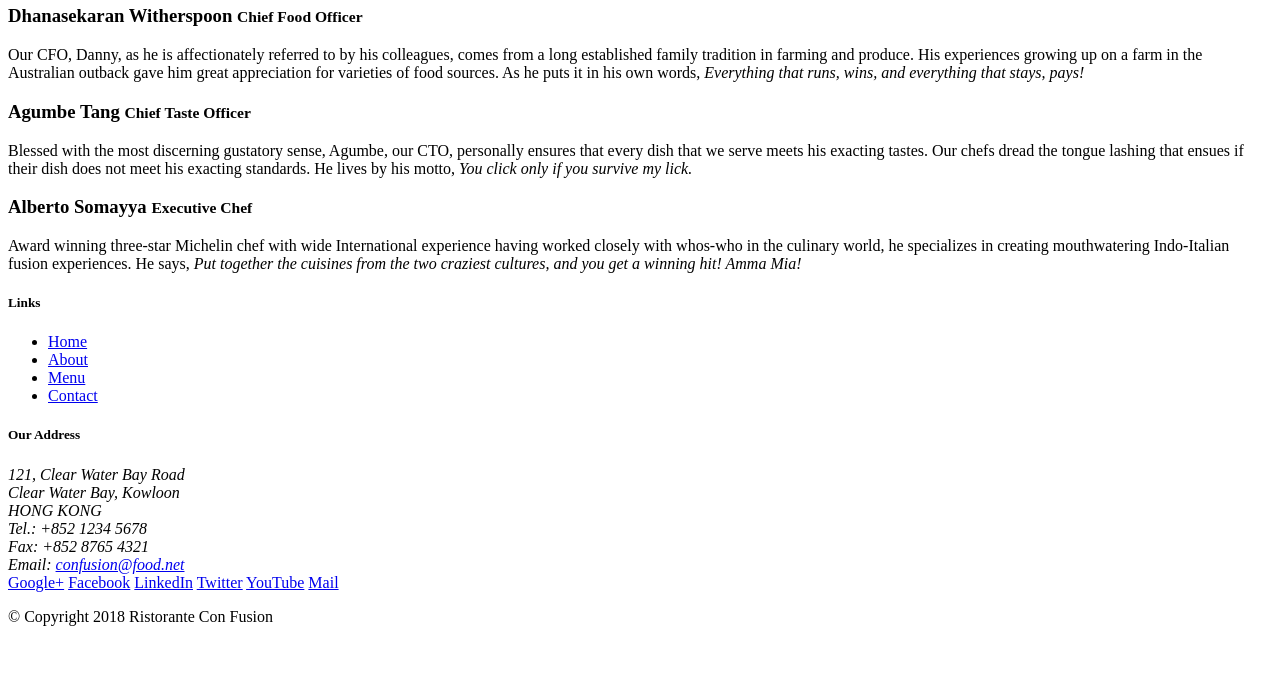
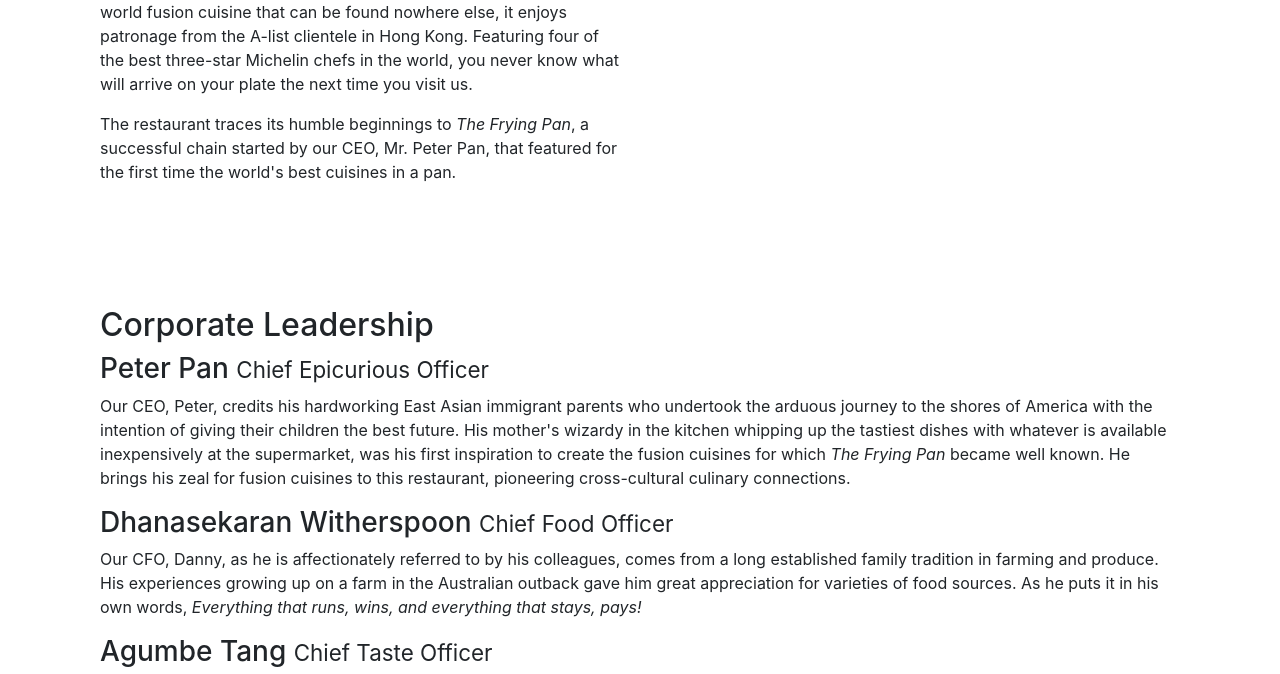
Before and after one commit to Harikrishnan24101998/Front-End-Web-UI-Frameworks-and-Tools-Bootstrap-4, a website: page ASSIGNTMENT1/conFusion/aboutus.html in a window 1280 px wide. Shown: the part 471-1145 px from the top of the page. Before the commit the page ends 1113 px from the top, so only its background shows below. Drawn offline with nearby package versions, Linux system fonts and the light colour scheme.

Commit message:
ASSIGNMENT 1

```diff
--- a/ASSIGNTMENT1/conFusion/index.html
+++ b/ASSIGNTMENT1/conFusion/aboutus.html
@@ -4,6 +4,12 @@
 <head>
 
     <title>Ristorante Con Fusion: About Us</title>
+    <meta charset="utf-8">
+    <meta name="viewport" content="width=device-width, initial-scale=1, shrink-to-fit=no">
+    <meta http-equiv="x-ua-compatible" content="ie=edge">
+
+    <link rel="stylesheet" href="node_modules/bootstrap/dist/css/bootstrap.min.css">
+    <link rel="stylesheet" href="css/style.css">
 
 </head>
 
@@ -12,7 +18,7 @@
     <header class="jumbotron">
         <div class="container">
             <div class="row row-header">
-                <div class="col-12 col-sm-6">
+                <div class="col-12 col-sm-8">
                     <h1>Ristorante con Fusion</h1>
                     <p>We take inspiration from the World's best cuisines, and create a unique fusion experience. Our lipsmacking creations will tickle your culinary senses!</p>
                 </div>
@@ -22,16 +28,16 @@
         </div>
     </header>
 
-    <div>
-        <div>
-            <div>
+    <div class="container">
+        <div class="row row-header">
+            <div class="col-12">
                <h3>About Us</h3>
                <hr>
             </div>
         </div>
 
-        <div>
-            <div>
+        <div class="row-content">
+            <div class="col-12 col-sm-6">
                 <h2>Our History</h2>
                 <p>Started in 2010, Ristorante con Fusion quickly established itself as a culinary icon par excellence in Hong Kong. With its unique brand of world fusion cuisine that can be found nowhere else, it enjoys patronage from the A-list clientele in Hong Kong.  Featuring four of the best three-star Michelin chefs in the world, you never know what will arrive on your plate the next time you visit us.</p>
                 <p>The restaurant traces its humble beginnings to <em>The Frying Pan</em>, a successful chain started by our CEO, Mr. Peter Pan, that featured for the first time the world's best cuisines in a pan.</p>
@@ -41,17 +47,20 @@
         </div>
 
 
-        <div>
-            <div>
+        <div class="row-content">
+            <div class="col-12">
                 <h2>Corporate Leadership</h2>
                 <h3>Peter Pan <small>Chief Epicurious Officer</small></h3>
-                <p>Our CEO, Peter, credits his hardworking East Asian immigrant parents who undertook the arduous journey to the shores of America with the intention of giving their children the best future. His mother's wizardy in the kitchen whipping up the tastiest dishes with whatever is available inexpensively at the supermarket, was his first inspiration to create the fusion cuisines for which <em>The Frying Pan</em> became well known. He brings his zeal for fusion cuisines to this restaurant, pioneering cross-cultural culinary connections.</p>
+                <p class="d-none d-sm-block">Our CEO, Peter, credits his hardworking East Asian immigrant parents who undertook the arduous journey to the shores of America with the intention of giving their children the best future. His mother's wizardy in the kitchen whipping up the tastiest dishes with whatever is available inexpensively at the supermarket, was his first inspiration to create the fusion cuisines for which <em>The Frying Pan</em> became well known. He brings his zeal for fusion cuisines to this restaurant, pioneering cross-cultural culinary connections.</p>
+
                 <h3>Dhanasekaran Witherspoon <small>Chief Food Officer</small></h3>
-                <p>Our CFO, Danny, as he is affectionately referred to by his colleagues, comes from a long established family tradition in farming and produce. His experiences growing up on a farm in the Australian outback gave him great appreciation for varieties of food sources. As he puts it in his own words, <em>Everything that runs, wins, and everything that stays, pays!</em></p>
+                <p class="d-none d-sm-block">Our CFO, Danny, as he is affectionately referred to by his colleagues, comes from a long established family tradition in farming and produce. His experiences growing up on a farm in the Australian outback gave him great appreciation for varieties of food sources. As he puts it in his own words, <em>Everything that runs, wins, and everything that stays, pays!</em></p>
+
                 <h3>Agumbe Tang <small>Chief Taste Officer</small></h3>
-                <p>Blessed with the most discerning gustatory sense, Agumbe, our CTO, personally ensures that every dish that we serve meets his exacting tastes. Our chefs dread the tongue lashing that ensues if their dish does not meet his exacting standards. He lives by his motto, <em>You click only if you survive my lick.</em></p>
+                <p class="d-none d-sm-block">Blessed with the most discerning gustatory sense, Agumbe, our CTO, personally ensures that every dish that we serve meets his exacting tastes. Our chefs dread the tongue lashing that ensues if their dish does not meet his exacting standards. He lives by his motto, <em>You click only if you survive my lick.</em></p>
+
                 <h3>Alberto Somayya <small>Executive Chef</small></h3>
-                <p>Award winning three-star Michelin chef with wide International experience having worked closely with whos-who in the culinary world, he specializes in creating mouthwatering Indo-Italian fusion experiences. He says, <em>Put together the cuisines from the two craziest cultures, and you get a winning hit! Amma Mia!</em></p>
+                <p class="d-none d-sm-block">Award winning three-star Michelin chef with wide International experience having worked closely with whos-who in the culinary world, he specializes in creating mouthwatering Indo-Italian fusion experiences. He says, <em>Put together the cuisines from the two craziest cultures, and you get a winning hit! Amma Mia!</em></p>
             </div>
        </div>
 
@@ -71,7 +80,7 @@
                 </div>
                 <div class="col-7 col-sm-5">
                     <h5>Our Address</h5>
-                    <address>
+                    <address class="address">
 		              121, Clear Water Bay Road<br>
 		              Clear Water Bay, Kowloon<br>
 		              HONG KONG<br>
@@ -98,7 +107,9 @@
            </div>
         </div>
     </footer>
-
+    <script src="node_modules/jquery/dist/jquery.slim.min.js"></script>
+    <script src="node_modules/popper.js/dist/umd/popper.min.js"></script>
+    <script src="node_modules/bootstrap/dist/js/bootstrap.min.js"></script>
 </body>
 
 </html>
--- a/ASSIGNTMENT1/conFusion/css/style.css
+++ b/ASSIGNTMENT1/conFusion/css/style.css
@@ -6,7 +6,6 @@
 .row-content{
   margin: 0px auto;;
   padding: 50px 0px 50px 0px;
-  border-bottom: 1px ridge;
   min-height: 400px;
 }
 
--- a/ASSIGNTMENT1/conFusion/package.json
+++ b/ASSIGNTMENT1/conFusion/package.json
@@ -2,7 +2,7 @@
   "name": "confusion",
   "version": "1.0.0",
   "description": "This is a website for Ristorante Con Fusion",
-  "main": "index.html",
+  "main": "aboutus.html",
   "scripts": {
     "start": "npm run lite",
     "test": "echo \"Error: no test specified\" && exit 1",
```
